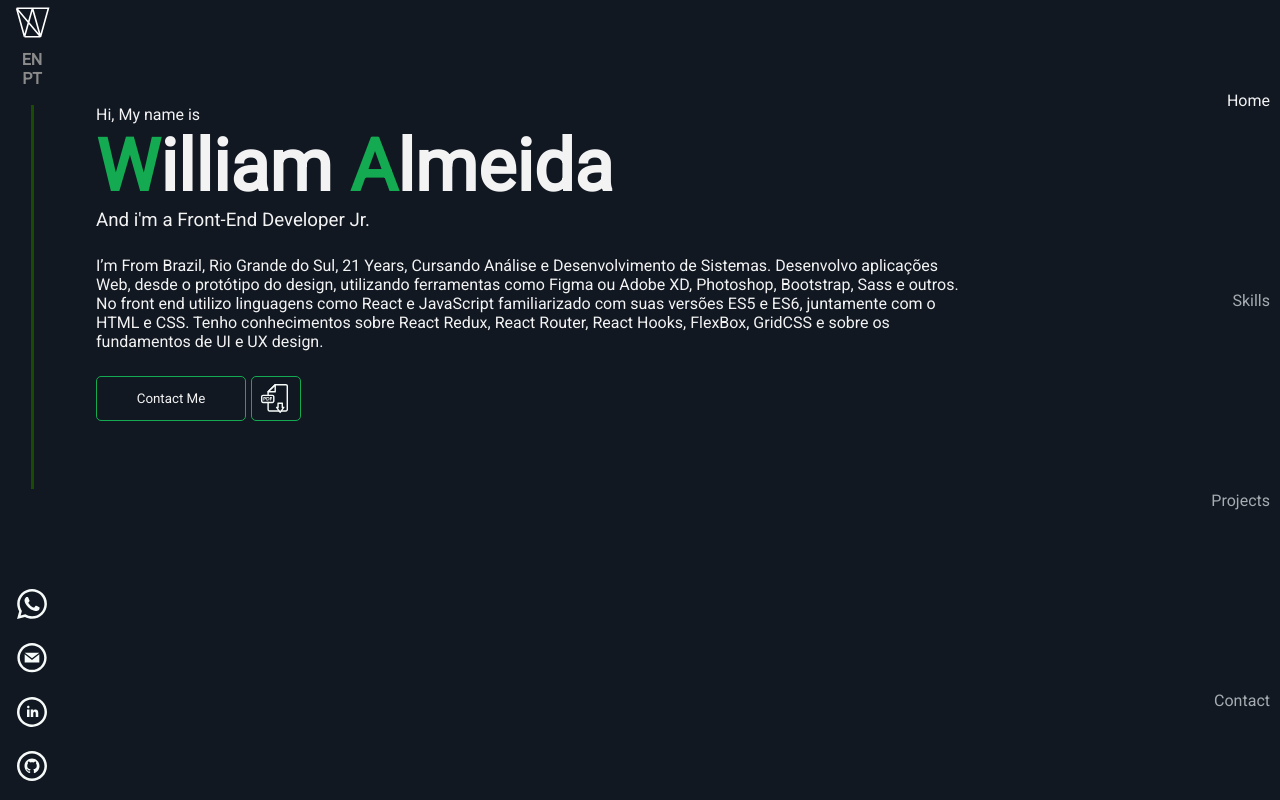
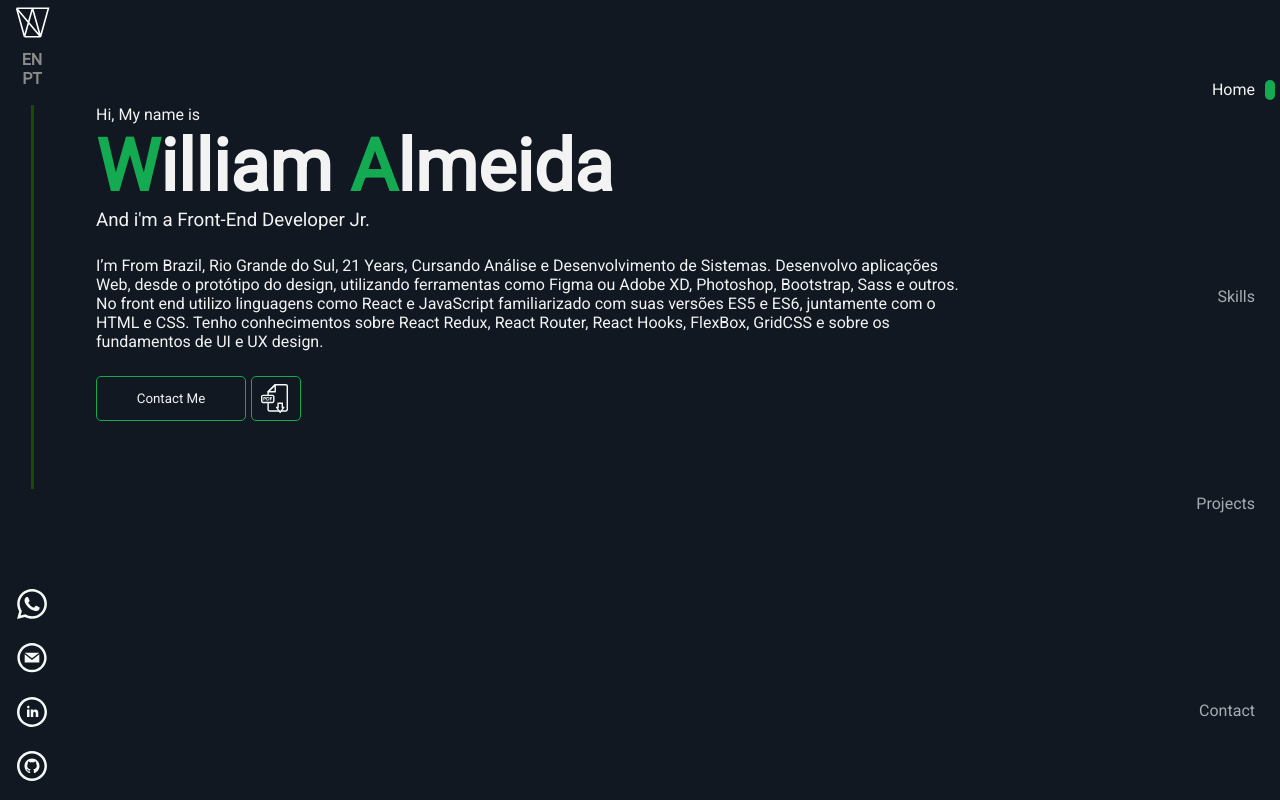
Before and after one commit to Williamas47/Portfolio-William-Almeida, a React (Create React App) app: page / in a window 1280 px wide. Shown: the top 800 px of the page. Built offline with nearby package versions, Linux system fonts and the light colour scheme; the HTML template or start-up script is replaced by a standard one.

Commit message:
scrollbar changes

```diff
--- a/public/index.html
+++ b/public/index.html
@@ -18,7 +18,7 @@
     <style>
 
     /* ScrollBar */
-    ::-webkit-scrollbar {width: 10px; }
+    ::-webkit-scrollbar {width: 0px; }
     ::-webkit-scrollbar-track {background: #151E3C; border-radius: 50px;}
     ::-webkit-scrollbar-thumb {
     background: #13AA52;
--- a/src/App.js
+++ b/src/App.js
@@ -6,11 +6,32 @@ import Main from './components/Main/Main';
 import Nav from './components/Nav/Nav'
 
 const App = () => {
+
+  // function progressBarScroll() {
+  //   let winScroll = document.body.scrollTop || document.documentElement.scrollTop,
+  //       height = document.documentElement.scrollHeight - document.documentElement.clientHeight,
+  //       scrolled = (winScroll / height) * 100;
+  //   document.getElementById("progressBar").style.width = scrolled + "%";
+  // }
+
+  // window.onscroll = function () {
+  //   progressBarScroll();
+  // };
+
+  window.onscroll = function() { progressScroll() };
+
+function progressScroll() {
+  const winScroll = document.body.scrollTop || document.documentElement.scrollTop;
+  const height = document.documentElement.scrollHeight - document.documentElement.clientHeight;
+  const scrolled = (winScroll / height) * 80;
+  // const scrolled = (winScroll / height) * 100;
+  document.getElementById("progressBar").style.height = scrolled + "vh";
+}
   return (
     <div id="App">
       <Aside/>
       <Main/>
-      <Nav/>
+      <Nav id="progress-container" style={{background: "blue"}}/>
     </div>
   )
 }
@@ -19,11 +40,22 @@ const App = () => {
 // 2 - Mapa
 // 3 - Formulário
 // 4 - Responsividade
-
-
+// 4: no projects por flex wrap, flex invernt, por tudo centralizado e as img em baixo
 
 
 // div q toda vez q eu scrollo ela aumenta ou diminui pra scrollbar
+
+// arrumar a img qnd clica pra dar zoom
+
+// div q mostra as imagens se ajustar ao tamanho delas para nao espremer ( pelo menos altura )
+
+// quando abre nao funcionam as coisas. Por as funcs no react use effect?
+
+// trocar o for q define pos por algum metodo q saia assim q ache (filter?);
+
+// intersection observer
+
+
 
 
 // ==== Feitos ==== //
--- a/src/components/Main/Projects/Projects.js
+++ b/src/components/Main/Projects/Projects.js
@@ -16,12 +16,7 @@ let [pos, setPos] = React.useState(0);
 let numImages = $images.length;
 let $NextBtn = document.getElementById("BtnNext");
 let $PrevBtn = document.getElementById("BtnPrev");
-// let $imgButtons = document.getElementsByClassName("photosBtn");
-console.log($images);
-// let pos = 0;
-// $imgButtons.disabled = true;
-// $NextBtn.style.cursor= "not-allowed";
-// $imgButtons.style.cursor="not-allowed";
+
 function check({target}){
     setImg(!img);
     if (img){
@@ -30,9 +25,10 @@ function check({target}){
         $PrevBtn.disabled = true;
         $PrevBtn.style.cursor= "not-allowed";
 
+        target.style.position = "absolute";
+
         target.classList.add("openImg");
         target.classList.remove("closeImg");
-        console.log(target);
         target.style.cursor = "zoom-out";
         for (let i = 0; i < $images.length; i++){
             if($images[i] === target){
@@ -52,7 +48,6 @@ function check({target}){
         target.classList.add("closeImg");
         target.classList.remove("openImg");
         }
-    console.log(target);
 }
 
 function nextPrev({target}){
@@ -60,37 +55,19 @@ function nextPrev({target}){
         return "";
     }
     let $carrousel = document.getElementById("carrousel");
-    console.log(target.id);
     let actualButton = target.id;
-    // if (pos < numImages -1){
-    //     pos ++
-    //     console.log(pos);
-    // }else{
-    //     pos = 0;
-    // }
-
-    // console.log(numb);
     if (actualButton === "BtnNext"){
-        // console.log(pos);
-        // console.log(numImages)
         if (pos < numImages -1){
             pos ++
-            console.log(pos);
         }else{
             pos = 0;
         }
         let numb = 551.34 * pos;
-        console.log("Gotcha!");
         $carrousel.style.marginLeft= `-${numb}px`;
-        // console.log(numb);
-        //  console.log(numb - 551.34);
-
     }else{
-        console.log("aq");
         if (pos < numImages -1 && pos !== 0){
             let numb = 551.34 * pos;
             pos --
-            console.log(pos);
             $carrousel.style.marginLeft= `-${numb - 551.34}px`;
         }else if (pos === 0){
             pos = 6;
@@ -98,16 +75,10 @@ function nextPrev({target}){
             $carrousel.style.marginLeft= `-${numb}px`;
         }else{
             let numb = 551.34 * pos;
-            console.log("aa");
             $carrousel.style.marginLeft= `-${numb - 551.34}px`;
             pos --;
         }
-
-        // console.log(numb);
     }
-
-
-    // console.log($carrousel);
 }
     return (
         <StyledProjects id="Projects">
--- a/src/components/Main/Projects/ProjectsStyles.js
+++ b/src/components/Main/Projects/ProjectsStyles.js
@@ -10,6 +10,7 @@ const imgAnimationIn = keyframes`
         box-shadow: 0px 0px 1px 700px rgb(0,0,0, 70%), 1px 1px 10px 3px rgb(255, 255, 255, 60%);
         z-index: 4;
         margin-left: 40%;
+
     };
 `
 const imgAnimationOut = keyframes`
@@ -59,6 +60,7 @@ export const StyledProjects = styled.section`
             position: relative;
             /* overfloW: hidden; */
 
+                /* overfloW: visible; */
             #imgDisplay{
                 margin: 0 auto;
                 width: 100%;
@@ -74,6 +76,8 @@ export const StyledProjects = styled.section`
                     display: flex;
                     float: left;
                     width: auto;
+                    transition: 1s ease;
+
                     /* margin-left: -150px; */
                     /* position: relative; */
                     /* width: 100%; */
@@ -82,7 +86,6 @@ export const StyledProjects = styled.section`
                     /* width: auto; */
                     /* display: inline-block; */
                     /* display: block; */
-                    transition: 1.5s ease;
                     li{
                         /* position: relative; */
                         /* display: block; */
@@ -98,7 +101,7 @@ export const StyledProjects = styled.section`
 
 
                             /* position: absolute; */
-                        }
+                            }
                         }
                     }
 
--- a/src/components/Nav/Nav.js
+++ b/src/components/Nav/Nav.js
@@ -2,11 +2,15 @@ import React from 'react'
 import {StyledNav} from "./NavStyles";
 const Nav = () => {
     return (
-        <StyledNav>
-            <a href="#Home"><p id="activeSection">Home</p></a>
-            <a href="#Skills"><p>Skills</p></a>
-            <a href="#Projects"><p>Projects</p></a>
-            <a href="#Contact"><p>Contact</p></a>
+        <StyledNav >
+            <div id="progressBar" className="progress-bar"></div>
+            <div id="navLinks">
+                <a href="#Home"><p id="activeSection">Home</p></a>
+                <a href="#Skills"><p>Skills</p></a>
+                <a href="#Projects"><p>Projects</p></a>
+                <a href="#Contact"><p>Contact</p></a>
+            </div>
+
         </StyledNav>
     )
 }
--- a/src/components/Nav/NavStyles.js
+++ b/src/components/Nav/NavStyles.js
@@ -2,16 +2,52 @@ import styled from "styled-components";
 
 export const StyledNav = styled.nav`
     /* border: 2px solid green; */
-    width: 5%;
-    height: 100vh;
+    /* width: 5%; */
+    height: 80vh;
+    margin: 10vh 0;
+    /* padding-top: 2.5%; */
+    /* padding-bottom: 2.5%; */
+    /* background: red; */
+    /* background: blue; */
+    /* overflow: hidden; */
+    margin-right: 5px;
     position:fixed;
     right: 0;
     /* margin-right: 5px; */
-    flex-direction: column;
+    /* flex-direction: column; */
     display: flex;
     /* justify-content: center; */
-    align-items: flex-end;
-    justify-content: space-around;
+    align-items: center;
+    /* align-items: flex-end; */
+    /* justify-content: space-around; */
+
+    #progressBar{
+      /* background: blue; */
+       /* height: 100vh; */
+
+       /* border-radius: 0 0 5px 5px; */
+       border-radius: 5px;
+       min-height: 20px;
+        content: "";
+         width: 10px;
+          position: absolute;
+          top: 0;
+          right: 0;
+          background: var(--secundary-color);
+    }
+    #navLinks{
+        /* background: red; */
+        margin-right: 10px;
+        /* padding: 10% 0; */
+        height: 80vh;
+        /* margin: 0 auto; */
+        flex-direction: column;
+        display: flex;
+        align-items: flex-end;
+        /* justify-content: space-around; */
+        justify-content: space-between;
+    }
+
     a{
         color: var(--text-secundary-color);
         text-decoration: none;
```
